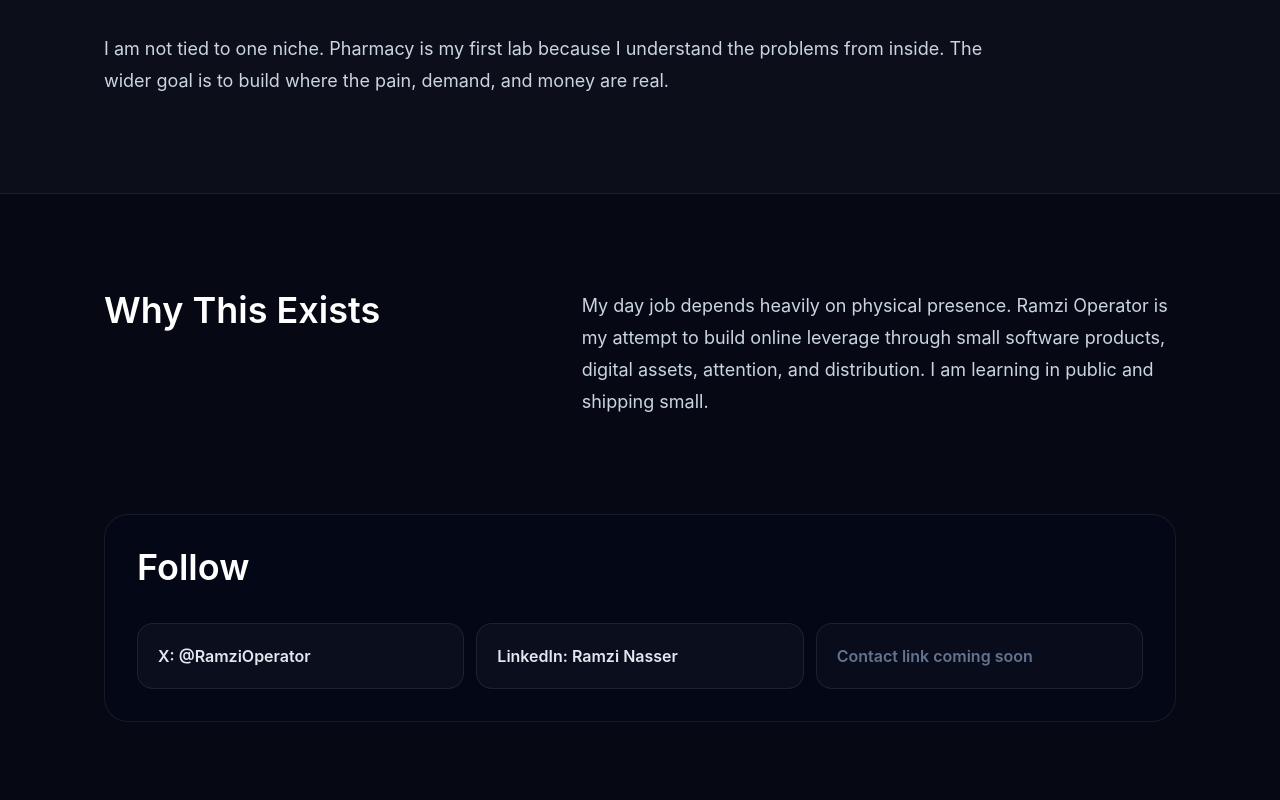
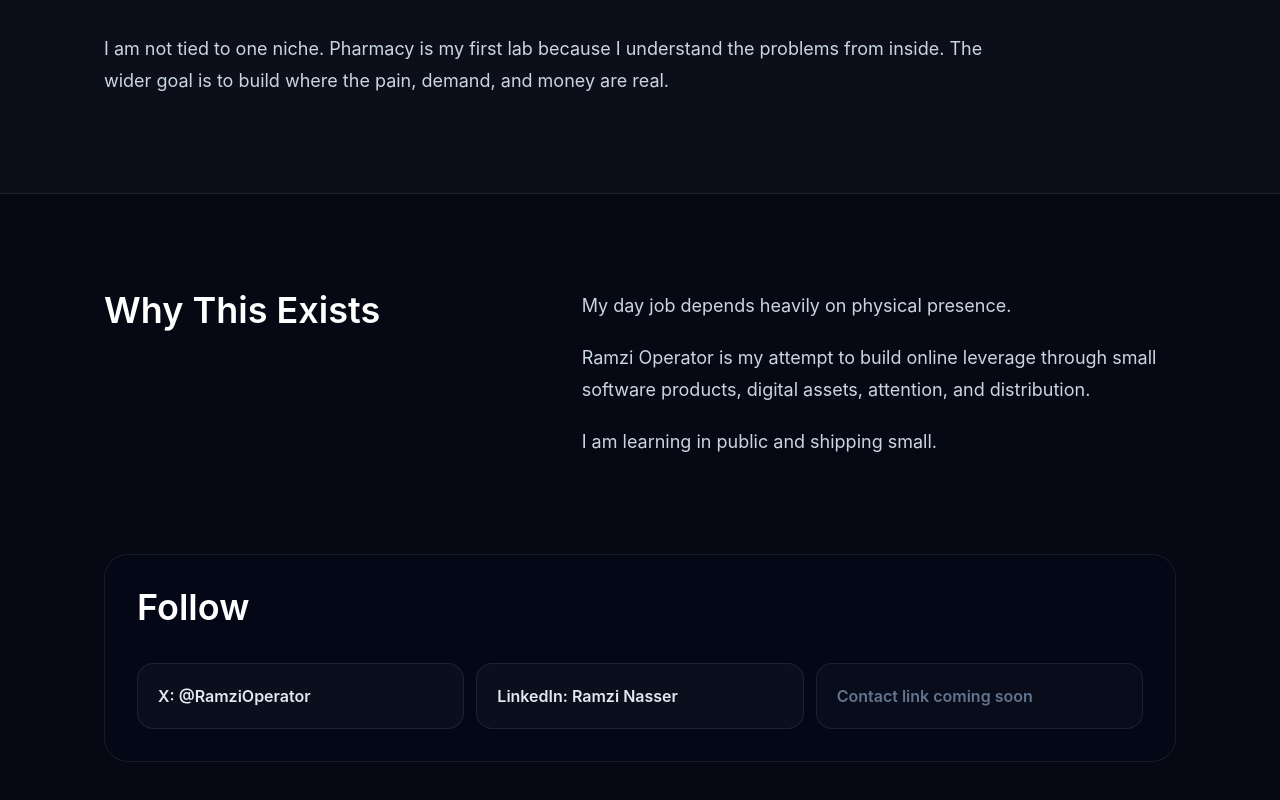
Before and after one commit to osok-coder/ramzioperator-landing, a Next.js app: page / in a window 1280 px wide. Shown: the part 2145-2945 px from the top of the page. Built offline with nearby package versions, Linux system fonts and the light colour scheme.

Commit message:
Polish homepage before relaunch

```diff
--- a/app/page.tsx
+++ b/app/page.tsx
@@ -143,9 +143,13 @@ export default function Home() {
 
       <section className="mx-auto grid w-full max-w-6xl gap-8 px-6 py-20 sm:px-8 sm:py-24 lg:grid-cols-[0.75fr_1fr] lg:px-10">
         <h2 className="text-3xl font-semibold tracking-normal text-white sm:text-4xl">Why This Exists</h2>
-        <p className="text-lg leading-8 text-slate-300">
-          My day job depends heavily on physical presence. Ramzi Operator is my attempt to build online leverage through small software products, digital assets, attention, and distribution. I am learning in public and shipping small.
-        </p>
+        <div className="space-y-5 text-lg leading-8 text-slate-300">
+          <p>My day job depends heavily on physical presence.</p>
+          <p>
+            Ramzi Operator is my attempt to build online leverage through small software products, digital assets, attention, and distribution.
+          </p>
+          <p>I am learning in public and shipping small.</p>
+        </div>
       </section>
 
       <section id="follow" className="mx-auto w-full max-w-6xl px-6 pb-24 sm:px-8 sm:pb-28 lg:px-10">
```
